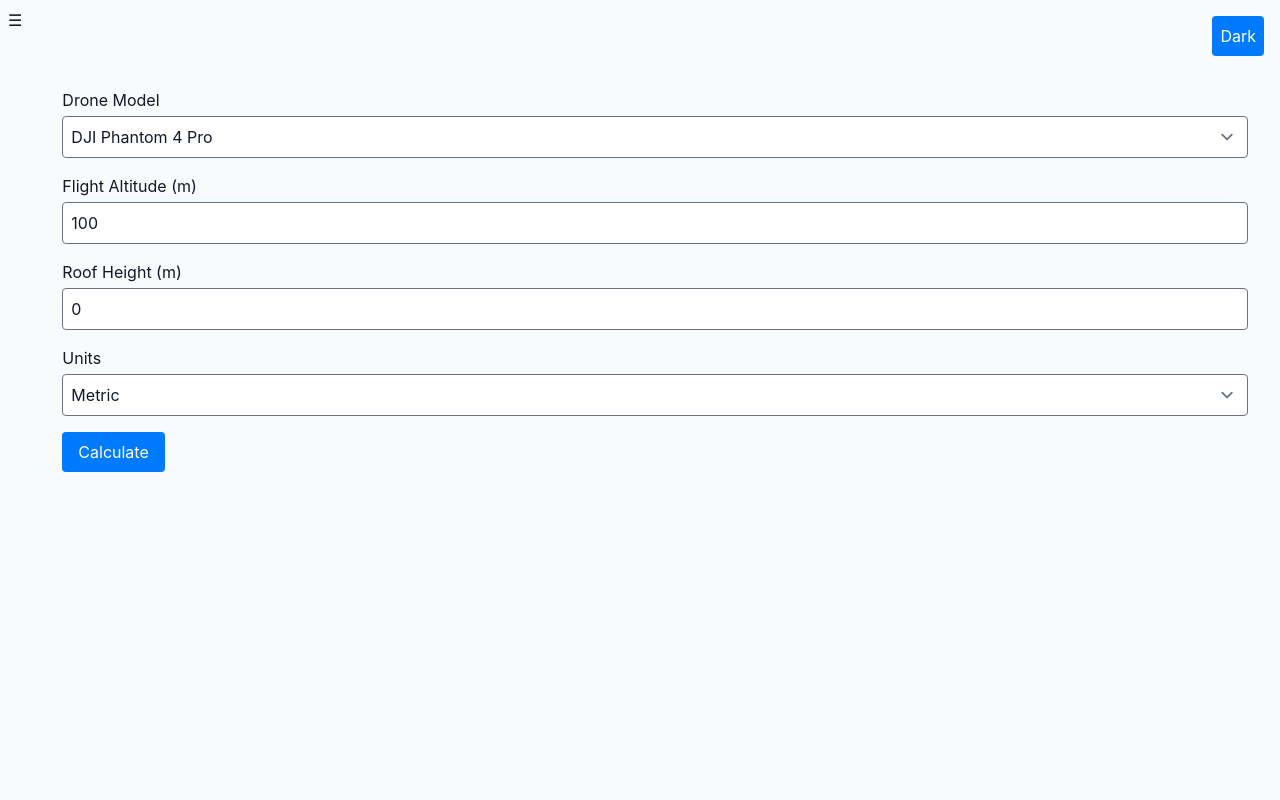
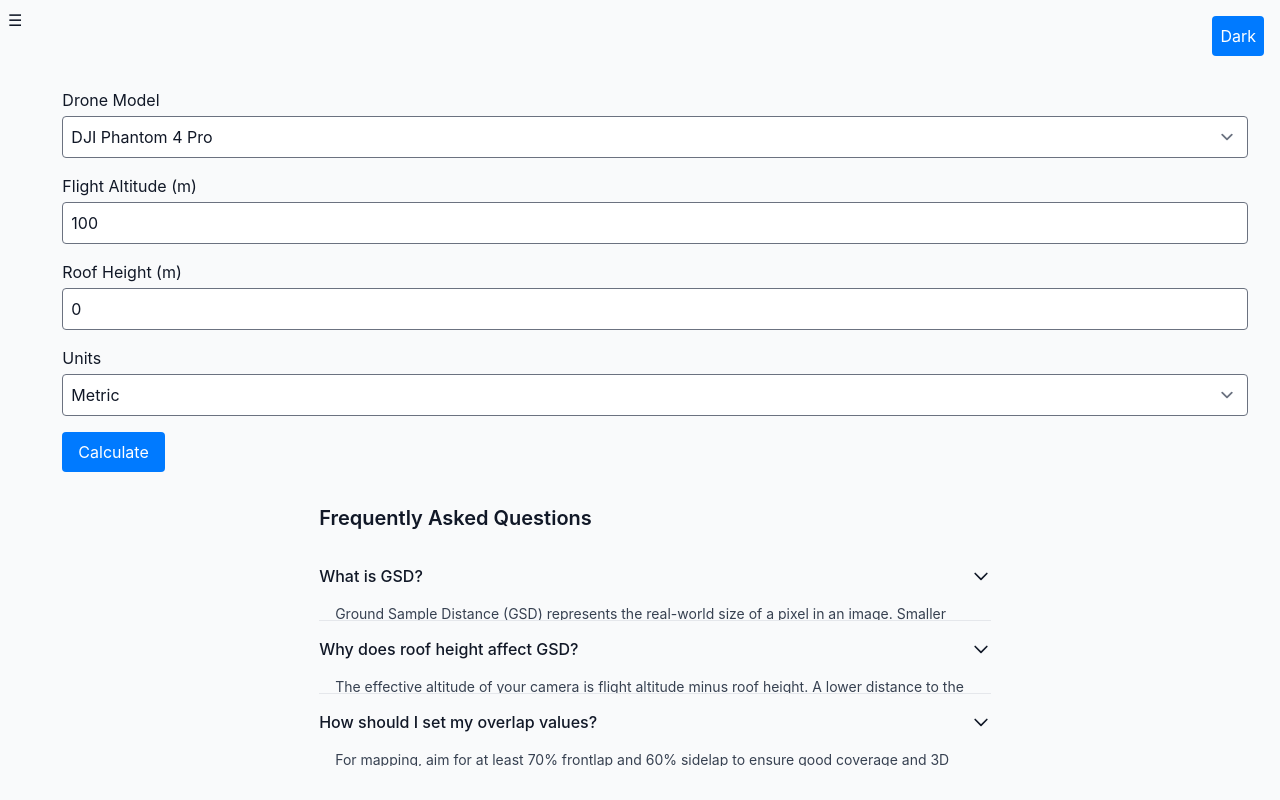
Before and after one commit to pharty-drone/gsd-calculatorv1, a React (Vite) app in the folder client/: page / in a window 1280 px wide. Built offline with nearby package versions, Linux system fonts and the light colour scheme.

Commit message:
Create FAQ component with accessible collapsible items

```diff
--- /dev/null
+++ b/client/src/components/FAQ.jsx
@@ -0,0 +1,96 @@
+import React, { useState } from 'react';
+
+const faqs = [
+  {
+    question: 'What is GSD?',
+    answer: (
+      <>
+        Ground Sample Distance (GSD) represents the real-world size of a pixel in an image. Smaller GSD means higher detail.{' '}
+        <a
+          href="https://en.wikipedia.org/wiki/Ground_sample_distance"
+          className="text-primary underline"
+          target="_blank"
+          rel="noopener noreferrer"
+        >
+          Learn more
+        </a>
+        .
+      </>
+    ),
+  },
+  {
+    question: 'Why does roof height affect GSD?',
+    answer:
+      'The effective altitude of your camera is flight altitude minus roof height. A lower distance to the subject results in a smaller GSD.',
+  },
+  {
+    question: 'How should I set my overlap values?',
+    answer: (
+      <>
+        For mapping, aim for at least 70% frontlap and 60% sidelap to ensure good coverage and 3D reconstruction.{' '}
+        <a
+          href="https://support.pix4d.com/hc/en-us/articles/202557349-What-is-overlap-and-how-much-is-required-"
+          className="text-primary underline"
+          target="_blank"
+          rel="noopener noreferrer"
+        >
+          Read guidelines
+        </a>
+        .
+      </>
+    ),
+  },
+];
+
+export default function FAQ() {
+  return (
+    <section className="max-w-2xl mx-auto mt-8" aria-labelledby="faq-heading">
+      <h2 id="faq-heading" className="text-xl font-semibold mb-4">
+        Frequently Asked Questions
+      </h2>
+      <div className="divide-y divide-gray-200 dark:divide-gray-700">
+        {faqs.map((faq, idx) => (
+          <FAQItem key={idx} faq={faq} idx={idx} />
+        ))}
+      </div>
+    </section>
+  );
+}
+
+function FAQItem({ faq, idx }) {
+  const [open, setOpen] = useState(false);
+
+  return (
+    <div>
+      <button
+        className="w-full flex justify-between items-center py-4 text-left focus:outline-none focus-visible:ring-2 focus-visible:ring-primary"
+        onClick={() => setOpen((o) => !o)}
+        aria-expanded={open}
+        aria-controls={`faq-panel-${idx}`}
+        id={`faq-control-${idx}`}
+      >
+        <span className="font-medium">{faq.question}</span>
+        <svg
+          className={`w-5 h-5 transform transition-transform ${open ? 'rotate-180' : ''}`}
+          viewBox="0 0 24 24"
+          fill="none"
+          stroke="currentColor"
+          strokeWidth="2"
+          aria-hidden="true"
+        >
+          <path strokeLinecap="round" strokeLinejoin="round" d="M19 9l-7 7-7-7" />
+        </svg>
+      </button>
+      <div
+        id={`faq-panel-${idx}`}
+        role="region"
+        aria-labelledby={`faq-control-${idx}`}
+        className={`px-4 pb-4 text-sm text-gray-700 dark:text-gray-300 transition-all duration-300 overflow-hidden ${
+          open ? 'max-h-96' : 'max-h-0'
+        }`}
+      >
+        <p>{faq.answer}</p>
+      </div>
+    </div>
+  );
+}
--- a/client/src/pages/Calculator.jsx
+++ b/client/src/pages/Calculator.jsx
@@ -2,6 +2,7 @@
 import { fetchGSD } from '../utils/api';
 import Results from '../components/Results';
 import { exportGsdPdf } from '../utils/pdf';
+import FAQ from '../components/FAQ';
 
 const DRONE_MODELS = {
   'DJI Phantom 4 Pro': {
@@ -114,11 +115,12 @@
         </div>
         <button className="px-4 py-2 bg-primary text-white rounded">Calculate</button>
       </form>
-        {loading && <p className="mt-4">Loading...</p>}
-        {error && <p className="mt-4 text-red-500">{error}</p>}
-        {result && !loading && !error && (
-          <Results result={result} onExportPdf={handleExportPdf} />
-        )}
+      {loading && <p className="mt-4">Loading...</p>}
+      {error && <p className="mt-4 text-red-500">{error}</p>}
+      {result && !loading && !error && (
+        <Results result={result} onExportPdf={handleExportPdf} />
+      )}
+      <FAQ />
     </div>
   );
 }
```
